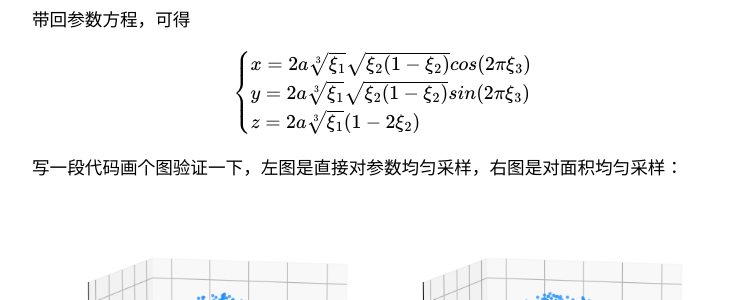
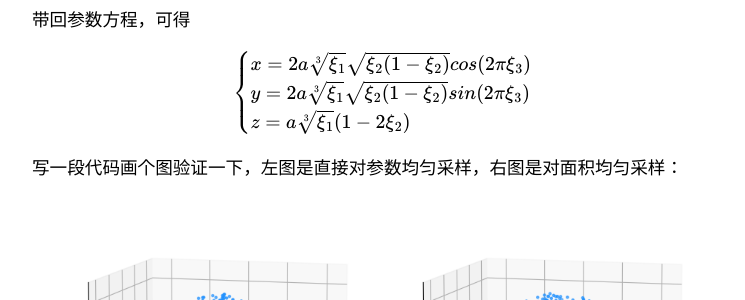
Before and after one commit to TaKeTube/TaKeTube.github.io, a Jekyll site: the page built from _posts/2021-05-30-uniformly sample on manifold 2.md, in a window 1280 px wide and 900 px high, scrolled down 7835 px. Shown: the part 209-509 px from the top of the window, without its empty margins (258-1003 px from the left). Built offline with Jekyll 4.4.1, drawn with Linux system fonts in a browser that asks for light colours; nearby versions of some CDN libraries; formulas are drawn with MathJax 3; comment, search, counter and statistics services are not loaded.

```diff
--- a/_posts/2021-05-30-uniformly sample on manifold 2.md
+++ b/_posts/2021-05-30-uniformly sample on manifold 2.md
@@ -378,7 +378,7 @@ $$
 \begin{cases}
 x = 2a\sqrt[3]{\xi_1}\sqrt{\xi_2(1-\xi_2)}cos(2\pi\xi_3)\\
 y = 2a\sqrt[3]{\xi_1}\sqrt{\xi_2(1-\xi_2)}sin(2\pi\xi_3)\\
-z = 2a\sqrt[3]{\xi_1}(1-2\xi_2)
+z = a\sqrt[3]{\xi_1}(1-2\xi_2)
 \end{cases}\\
 $$
 
```
Also changed, not shown: _posts/2021-05-30-uniformly sample on manifold 1.md (+10 -1 lines).
